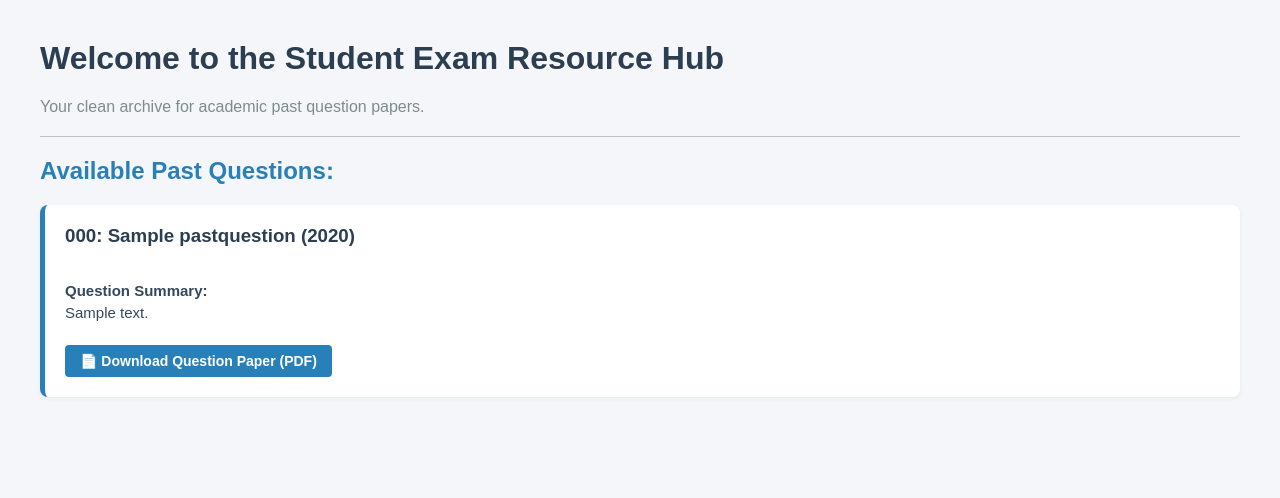
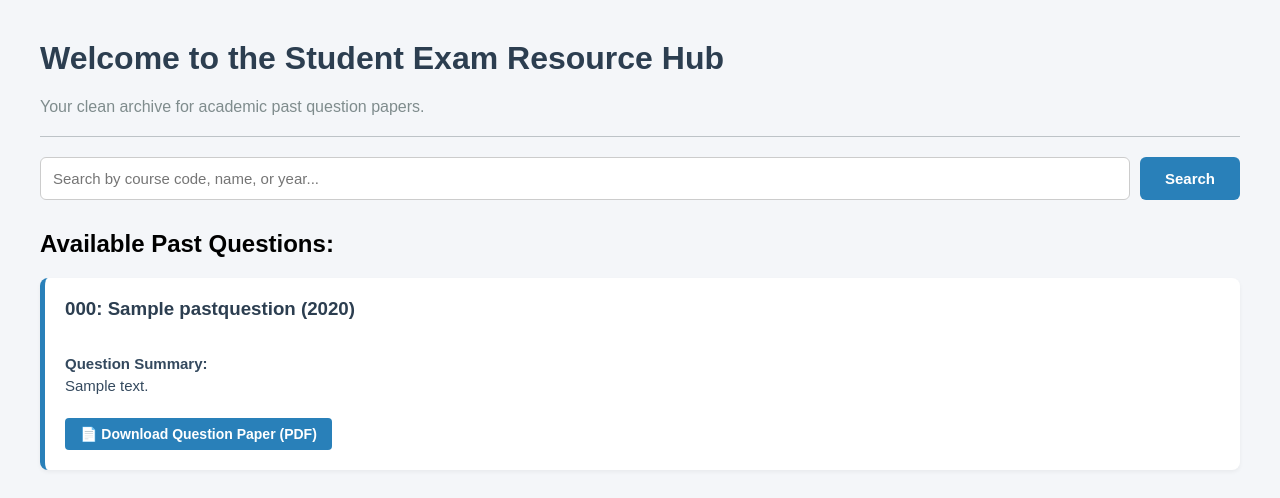
Before and after one commit to IYANU-98/ESTHER-S-DJANGO_SITE, a Django app: page / in a window 1280 px wide. Shown: the top 498 px of the page. Run offline with Django 5.2, Linux system fonts and the light colour scheme; tables that the repository leaves empty hold one stand-in row (values such as "Sample post").

Commit message:
Implemented Multi-field Database Engine On The Homepage Layout

```diff
--- a/home/templates/home/index.html
+++ b/home/templates/home/index.html
@@ -1,11 +1,10 @@
-{% load static %}  <!-- This line is crucial! It activates static lookups -->
+{% load static %}
 <!DOCTYPE html>
 <html lang="en">
 <head>
     <meta charset="UTF-8">
     <meta name="viewport" content="width=device-width, initial-scale=1.0">
     <title>Student Resource Hub</title>
-    <!-- This links your clean style.css file dynamically -->
     <link rel="stylesheet" href="{% static 'home/style.css' %}">
 </head>
 <body>
@@ -14,7 +13,16 @@
     <p class="subtitle">Your clean archive for academic past question papers.</p>
     <hr style="border: 0; height: 1px; background: #bdc3c7; margin: 20px 0;">
 
-    <h2 style="color: #2980b9;">Available Past Questions:</h2>
+    <!-- BRAND NEW SEARCH BAR FORM PANEL -->
+    <form method="GET" action="" style="margin-bottom: 30px; display: flex; gap: 10px;">
+        <input type="text" name="search_query" placeholder="Search by course code, name, or year..." value="{{ current_search }}" style="flex: 1; padding: 12px; border: 1px solid #ccc; border-radius: 6px; font-size: 15px;">
+        <button type="submit" style="background-color: #2980b9; color: white; border: none; padding: 12px 25px; font-size: 15px; font-weight: bold; border-radius: 6px; cursor: pointer;">Search</button>
+        {% if current_search %}
+            <a href="/" style="background-color: #7f8c8d; color: white; text-decoration: none; padding: 12px 20px; font-size: 15px; font-weight: bold; border-radius: 6px; display: flex; align-items: center;">Clear</a>
+        {% endif %}
+    </form>
+
+    <h2>Available Past Questions:</h2>
 
     <div class="card-container">
         {% for q in all_questions %}
@@ -34,7 +42,7 @@
                 {% endif %}
             </div>
         {% empty %}
-            <p style="color: #e74c3c;">No past questions have been uploaded to the database yet. Go to /admin to add some!</p>
+            <p style="color: #e74c3c;">No past questions found matching your search criteria.</p>
         {% endfor %}
     </div>
 
--- a/home/views.py
+++ b/home/views.py
@@ -1,14 +1,28 @@
 from django.shortcuts import render
+from django.db.models import Q  # <-- Import this to allow complex search filter rules
 from questions.models import PastQuestion
 
 def hello_world_view(request):
-    # 1. Fetch all questions from your database
-    questions_list = PastQuestion.objects.all()
+    # 1. Grab whatever text the user typed into the search box (defaults to empty string)
+    query = request.GET.get('search_query', '')
 
-    # 2. Package the data into a dictionary (Context) to hand over to HTML
+    # 2. Fetch questions from your database
+    if query:
+        # If there is a search query, filter the database rows dynamically
+        # 'icontains' means it looks for a match regardless of UPPERCASE or lowercase typos
+        questions_list = PastQuestion.objects.filter(
+            Q(course_code__icontains=query) |
+            Q(course_name__icontains=query) |
+            Q(year__icontains=query)
+        )
+    else:
+        # If the search bar is empty, just fetch absolutely everything like before
+        questions_list = PastQuestion.objects.all()
+
+    # 3. Package both the questions list and the query back to the HTML template
     context = {
-        'all_questions': questions_list
+        'all_questions': questions_list,
+        'current_search': query
     }
 
-    # 3. Render the specific HTML template file using that data context
     return render(request, 'home/index.html', context)
```
